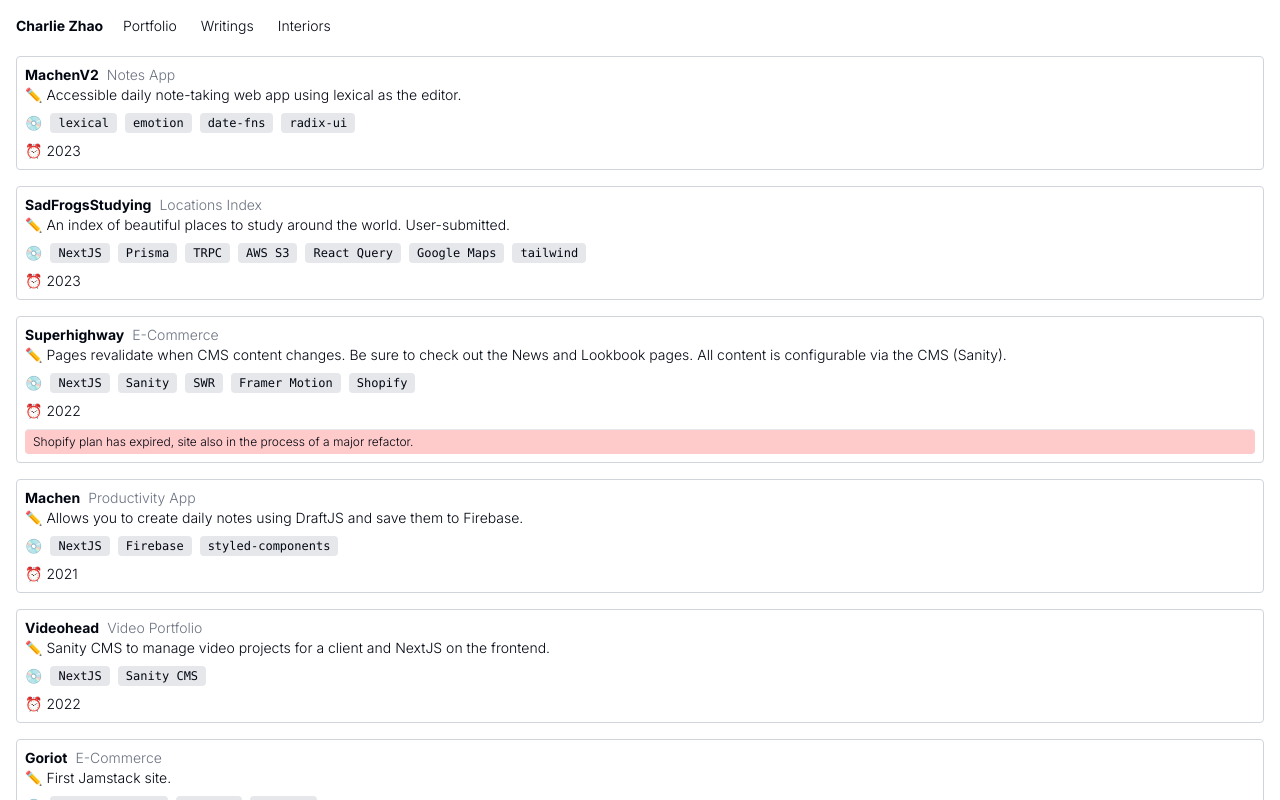
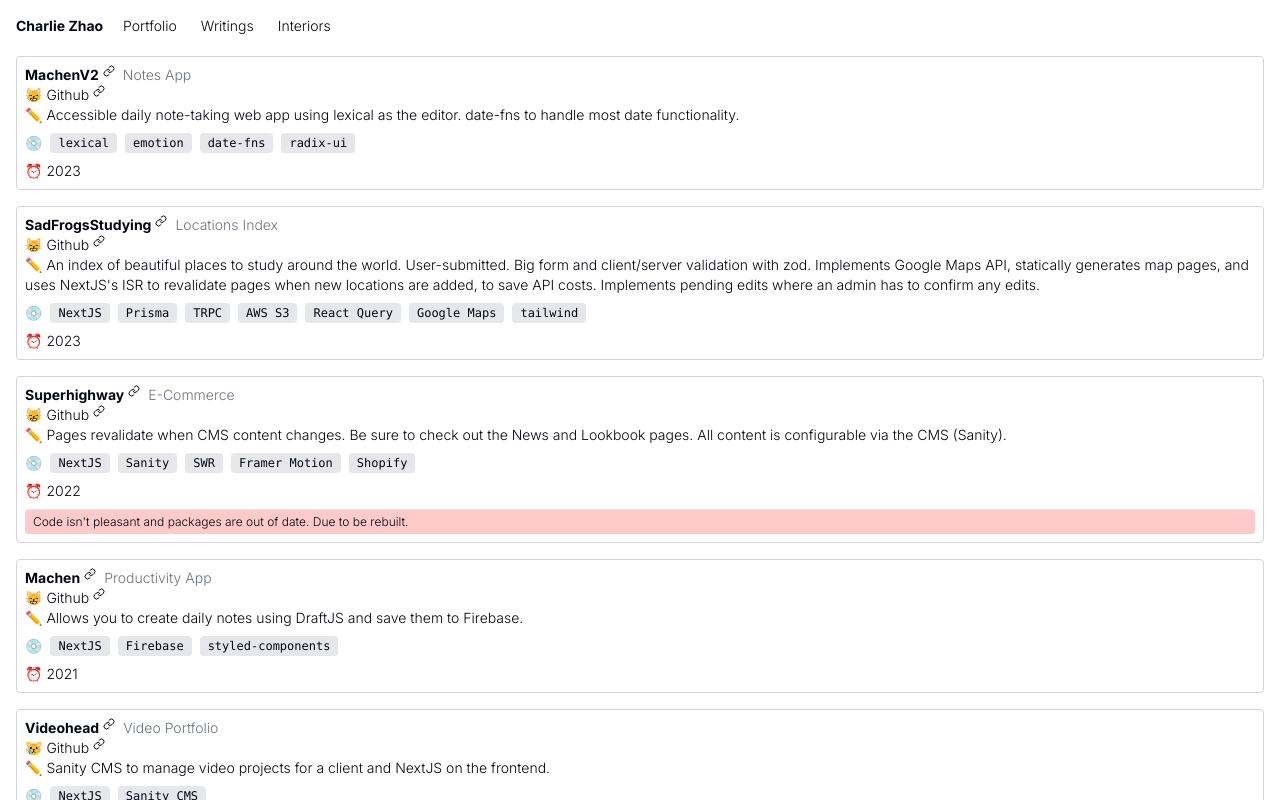
Before and after one commit to skatingincentralpark/portfolio-v2, a Next.js app: page /portfolio in a window 1280 px wide. Shown: the top 800 px of the page. Built offline with nearby package versions, Linux system fonts and the light colour scheme.

Commit message:
Add github links to portfolio

```diff
--- a/src/app/portfolio/page.tsx
+++ b/src/app/portfolio/page.tsx
@@ -1,3 +1,5 @@
+import { Link } from "lucide-react";
+
 export default function Portfolio() {
   const activeClass = "hover:bg-violet-200 active:bg-violet-400 rounded";
 
@@ -17,12 +19,34 @@ export default function Portfolio() {
           >
             <div className="flex gap-2">
               <h2 className={`font-bold ${activeClass}`}>
-                <a href={project.url} target="_blank" rel="noopener noreferrer">
+                <a
+                  className="flex gap-1"
+                  href={project.url}
+                  target="_blank"
+                  rel="noopener noreferrer"
+                >
                   {project.title}
+                  <Link className="h-3 w-3" />
                 </a>
               </h2>
               <p className="text-sm text-gray-500">{project.category}</p>
             </div>
+
+            <p className="text-sm">
+              <a
+                href={project.github}
+                target="_blank"
+                rel="noopener noreferrer"
+                className={`flex gap-1 ${project.github && activeClass} ${
+                  !project.github && "cursor-not-allowed"
+                } w-fit`}
+                aria-disabled={!project.github}
+              >
+                {project.github ? "😸" : "😿"} Github{" "}
+                <Link className="h-3 w-3" />
+              </a>
+            </p>
+
             <p className="text-sm">✏️ {project.description}</p>
             <div className="flex flex-row my-2 flex-wrap gap-2">
               💿
@@ -60,6 +84,7 @@ const projects: {
   image: string;
   url: string;
   year: number;
+  github?: string;
   disabled?: boolean;
   disclaimer?: {
     description: string;
@@ -70,17 +95,18 @@ const projects: {
     title: "MachenV2",
     category: "Notes App",
     description:
-      "Accessible daily note-taking web app using lexical as the editor.",
+      "Accessible daily note-taking web app using lexical as the editor. date-fns to handle most date functionality.",
     technologies: ["lexical", "emotion", "date-fns", "radix-ui"],
     image: "",
     url: "https://machen-v2.vercel.app/",
     year: 2023,
+    github: "https://github.com/skatingincentralpark/machen-v2",
   },
   {
     title: "SadFrogsStudying",
     category: "Locations Index",
     description:
-      "An index of beautiful places to study around the world.  User-submitted.",
+      "An index of beautiful places to study around the world.  User-submitted.  Big form and client/server validation with zod.  Implements Google Maps API, statically generates map pages, and uses NextJS's ISR to revalidate pages when new locations are added, to save API costs.  Implements pending edits where an admin has to confirm any edits.",
     technologies: [
       "NextJS",
       "Prisma",
@@ -93,6 +119,7 @@ const projects: {
     image: "",
     url: "https://sadfrogs-nextjs.vercel.app/",
     year: 2023,
+    github: "https://github.com/sadfrogstudying/sadfrogs-nextjs",
   },
   {
     title: "Superhighway",
@@ -105,9 +132,10 @@ const projects: {
     year: 2022,
     disclaimer: {
       description:
-        "Shopify plan has expired, site also in the process of a major refactor.",
+        "Code isn't pleasant and packages are out of date.  Due to be rebuilt.",
       status: "bad",
     },
+    github: "https://github.com/skatingincentralpark/combat-site",
   },
   {
     title: "Machen",
@@ -118,6 +146,7 @@ const projects: {
     image: "",
     url: "https://machen.vercel.app/",
     year: 2021,
+    github: "https://github.com/skatingincentralpark/machen",
   },
   {
     title: "Videohead",
@@ -142,6 +171,7 @@ const projects: {
       description: "Shopify plan has expired.",
       status: "neutral",
     },
+    github: "https://github.com/skatingincentralpark/goriot-website",
   },
   {
     title: "Homeland",
```
